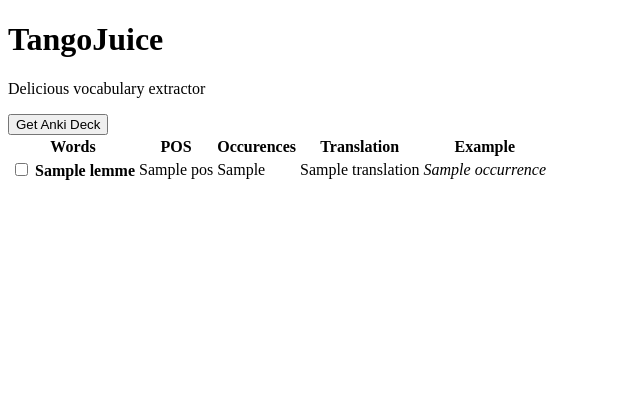
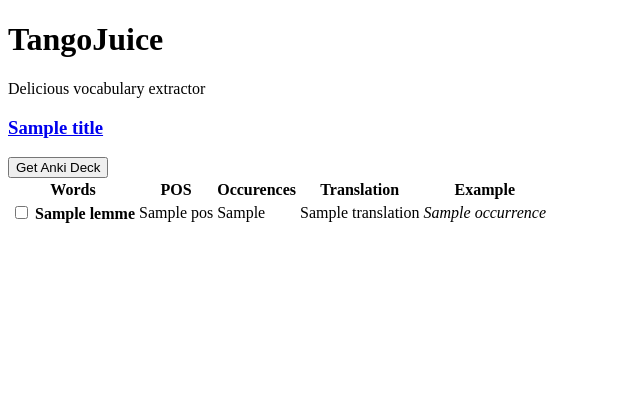
Before and after one commit to AliceAML/tangojuice, a FastAPI app: template templates/results_words.html in a window 1280 px wide. Shown: the top 420 px of the page, without its empty margins (0-640 px from the left). Run offline with FastAPI, Linux system fonts and the light colour scheme; the template is opened without the code that fills it: most values are stand-ins (such as "Sample title", 1, 10 or a date in 2020).

Commit message:
display title on results page and anki deck name

```diff
--- a/anki.py
+++ b/anki.py
@@ -25,7 +25,7 @@ my_model = genanki.Model(
 
 
 def generate_anki_cards(vocab: list[Word], title: str) -> io.BytesIO:
-    my_deck = genanki.Deck(random.randrange(1 << 30, 1 << 31), title)
+    my_deck = genanki.Deck(random.randrange(1 << 30, 1 << 31), title[:50])
 
     for word in vocab:
         ex_nb = random.randrange(0, len(word.occurrences))
--- a/app.py
+++ b/app.py
@@ -53,14 +53,21 @@ async def extract_vocab_from_form(
         rareWordsOnly = True
     print("rareWordsOnly", rareWordsOnly)
 
+    title = ""
+
     if url != None:
         print(f"Scraping page at {url}")
         try:
-            text += scraper.scrape(url, recursive=recursive, lang=inputLang)
+            text_url, title_url = scraper.scrape(
+                url, recursive=recursive, lang=inputLang
+            )
+            text += text_url
+            title += title_url
         except youtube_transcript_api._errors.NoTranscriptFound as e:
             raise HTTPException(status_code=404, detail="Subtitles not found")
     if srtfile != None:
         print(f"reading srt file {srtfile=}")
+        title += srtfile.filename
         srt: bytes = await srtfile.read()
         srt = srt.decode("utf-8")
         text += scraper.get_text_from_srt(srt)
@@ -74,7 +81,7 @@ async def extract_vocab_from_form(
     )
     vocList = voc.extract_vocab(nb_words=int(nbWords), onlyRareWords=rareWordsOnly)
 
-    return vocList
+    return vocList, title
 
 
 @app.post(
@@ -96,7 +103,7 @@ async def extract(
     noPropNouns=Form(default=False),
 ):
 
-    vocList = await extract_vocab_from_form(
+    vocList, title = await extract_vocab_from_form(
         url,
         text,
         srtfile,
@@ -108,7 +115,8 @@ async def extract(
         noPropNouns,
     )
     return templates.TemplateResponse(
-        "results_words.html", {"request": request, "words": vocList}
+        "results_words.html",
+        {"request": request, "words": vocList, "url": url, "title": title},
     )
 
 
@@ -130,7 +138,7 @@ async def download_anki(
     rareWordsOnly=Form(default=False),
     noPropNouns=Form(default=False),
 ):
-    vocList = await extract_vocab_from_form(
+    vocList, title = await extract_vocab_from_form(
         url,
         text,
         srtfile,
@@ -142,7 +150,7 @@ async def download_anki(
         noPropNouns,
     )
 
-    stream_anki = generate_anki_cards(vocList, title="Tango Juice deck")
+    stream_anki = generate_anki_cards(vocList, title=title)
     response = StreamingResponse(iter([stream_anki.getvalue()]), media_type="apkg")
 
     response.headers["Content-Disposition"] = "attachment; filename=tangojuice.apkg"
--- a/templates/results_words.html
+++ b/templates/results_words.html
@@ -1,6 +1,7 @@
 {% extends "base.html" %}
 
 {% block content %}
+<h3><a href="{{ url }}">{{ title }}</a></h3>
 <form action="/anki" method="GET">
     <button type="submit">Get Anki Deck</button>
 </form>
```
Also changed, not shown: scraper.py (+8 -4 lines).
